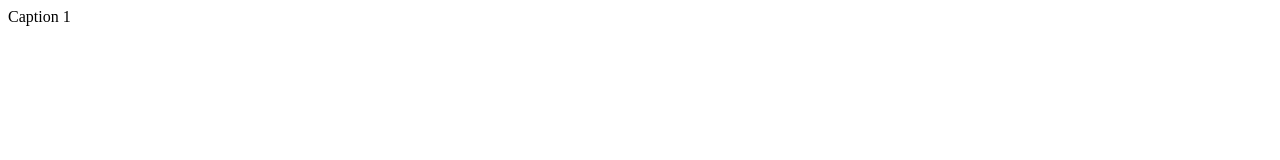
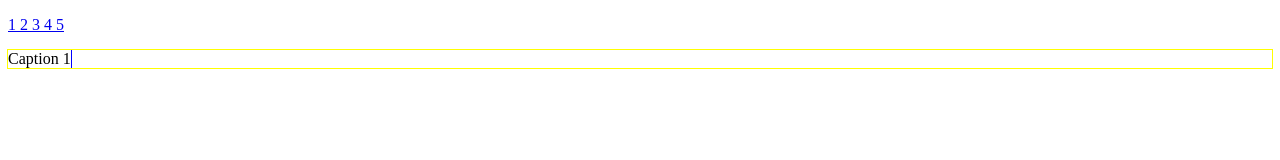
Before and after one commit to aleksandar-veljkovic-actdigital/gallery-captions, a website: page index.html in a window 1280 px wide. Drawn offline with Linux system fonts and the light colour scheme.

Commit message:
demo (index.html) upgradet

```diff
--- a/index.html
+++ b/index.html
@@ -3,9 +3,28 @@
 
   <head>
     <title>Gallery Captions</title>
+    <style>
+      .captions {
+        outline: 1px solid yellow;
+        height: 0;
+        overflow: hidden;
+      }
+      .captions > div {
+        outline: 1px solid blue;
+
+      }
+    </style>
   </head>
 
   <body>
+
+    <p>
+      <a href='#' onclick="$('.captions').data('galleryCaption').goTo(0); return false"> 1 </a>
+      <a href='#' onclick="$('.captions').data('galleryCaption').goTo(1); return false"> 2 </a>
+      <a href='#' onclick="$('.captions').data('galleryCaption').goTo(2); return false"> 3 </a>
+      <a href='#' onclick="$('.captions').data('galleryCaption').goTo(3); return false"> 4 </a>
+      <a href='#' onclick="$('.captions').data('galleryCaption').goTo(4); return false"> 5 </a>
+    </p>
 
     <div class="captions">
       <div>Caption 1</div>
@@ -19,7 +38,7 @@
     <script src="./gallery-caption.js"></script>
     <script>
       $('.captions').galleryCaption({
-        //autoHeight: true
+        autoHeight: true
       });
     </script>
 
```
